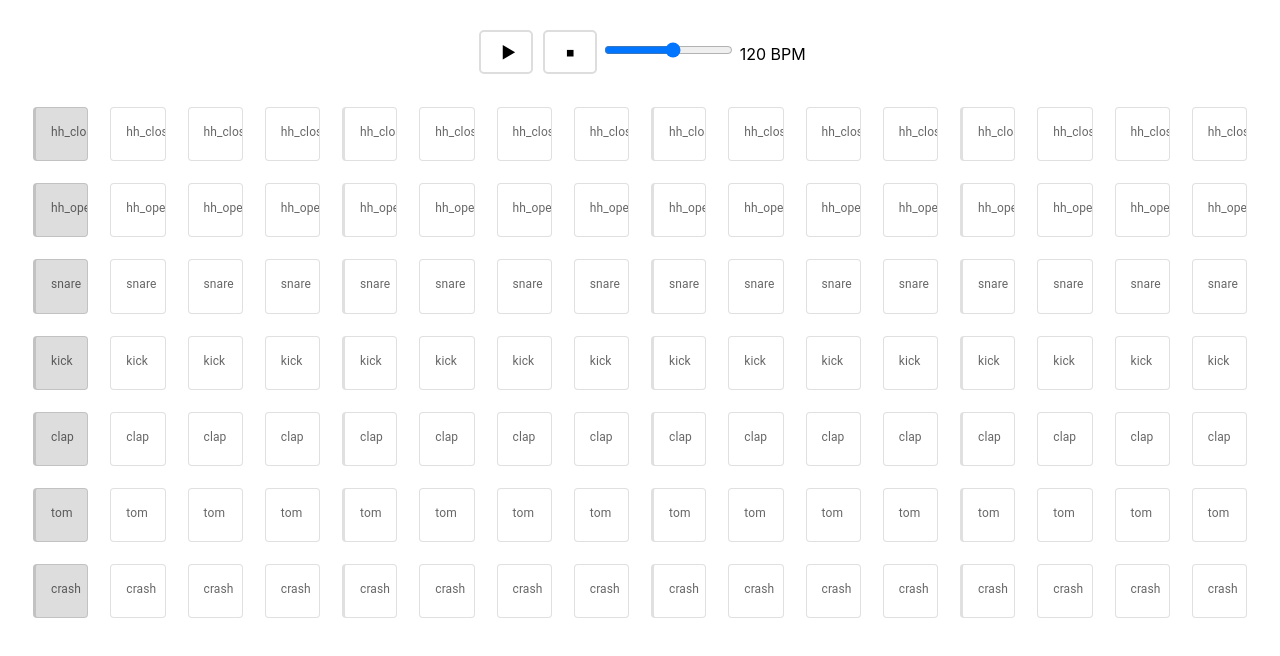
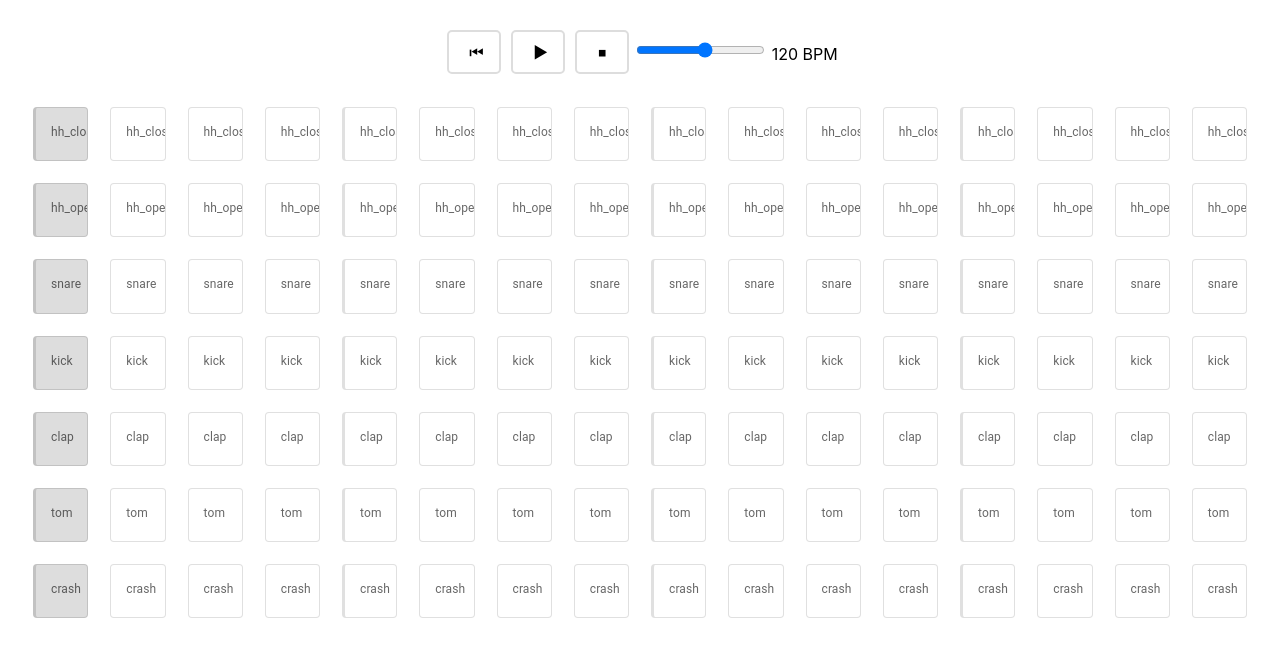
Before and after one commit to wangdrew/drum-machine, a React (Create React App) app: page / in a window 1280 px wide. Shown: the top 656 px of the page. Built offline with nearby package versions, Linux system fonts and the light colour scheme; no server answers.

Commit message:
support for skip to beginning

```diff
--- a/src/Player.ts
+++ b/src/Player.ts
@@ -29,6 +29,10 @@ export function init(rows: number, cols: number, newBpm: number, newPositionUpda
 export function updatePosition(newPosition: number) {
 	position = newPosition;
 	positionUpdateCallback(position);
+	if (playStartTime >= 0) {
+		pause();
+		play(newPosition, true);
+	}
 }
 
 export function updateGrid(newGrid: number[][]) {
@@ -36,8 +40,10 @@ export function updateGrid(newGrid: number[][]) {
 }
 export function updateBpm(newBpm: number) {
 	bpm = newBpm;
-	pause();
-	play((startStep + position) % 16, true);
+	if (playStartTime >= 0) {
+		pause();
+		play((startStep + position) % 16);
+	}
 }
 
 export function play(startStepAt: number = 0, bpmChange: boolean = false) {
--- a/src/Sequencer.tsx
+++ b/src/Sequencer.tsx
@@ -41,6 +41,7 @@ const Sequencer: React.FC<SequencerProps> = (props) => {
             e.preventDefault();
         }
         else if (e.key === "Enter") {
+            //TODO: Needing to set player state in 2 different places is a recipe for disaster. Need to fix this at some point :)
             setPlaying(false); Player.reset();
         }
     }
@@ -122,6 +123,7 @@ const Sequencer: React.FC<SequencerProps> = (props) => {
     return (
         <div className="Sequencer" onMouseUp={resetDrag} onMouseDown={startDrag}>
             <div className="controls">
+                <span className="btn" onClick={() => Player.updatePosition(0)}>⏮</span>
                 <span className="btn" onClick={() => togglePlaying()}>{playing ? "⏸" : "▶"}</span>
                 <span className="btn" onClick={() => {setPlaying(false); Player.reset()}}>⏹</span>
                 <span>
```
